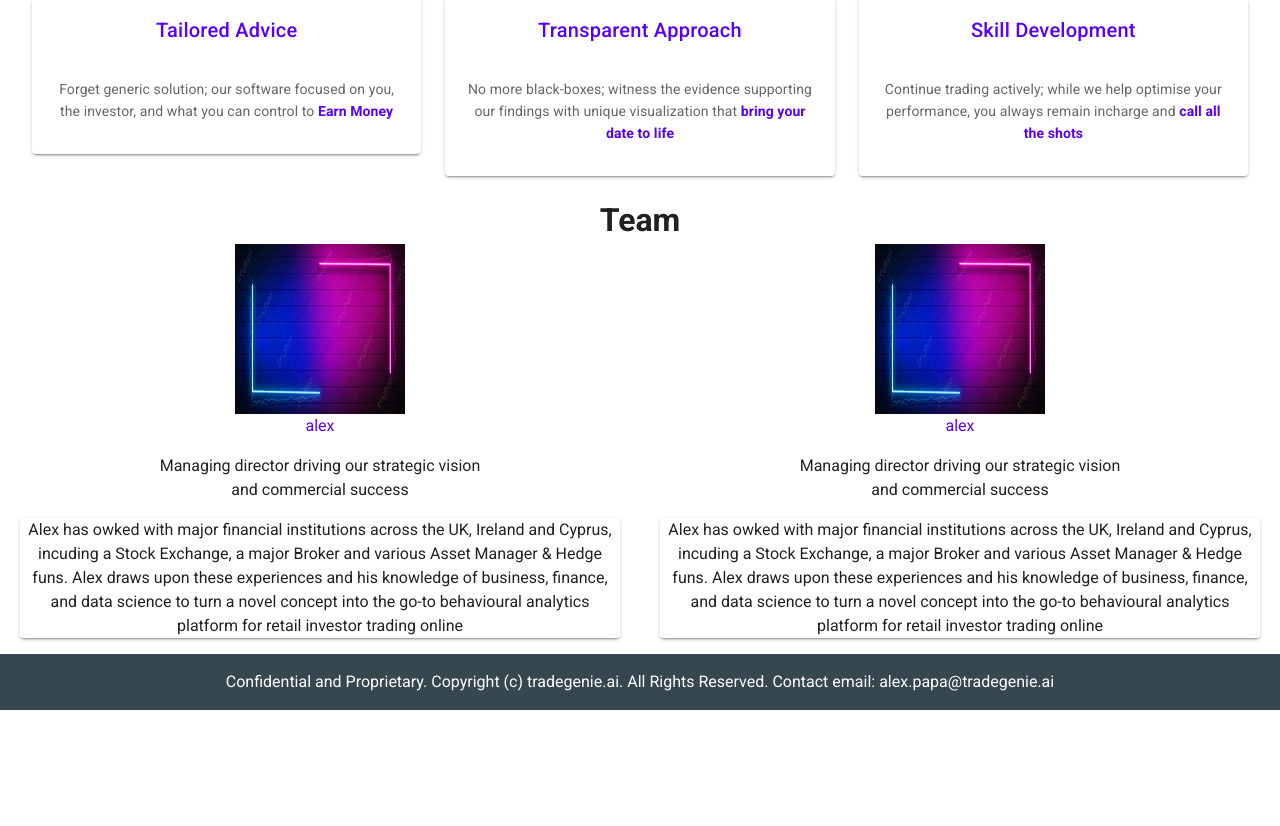
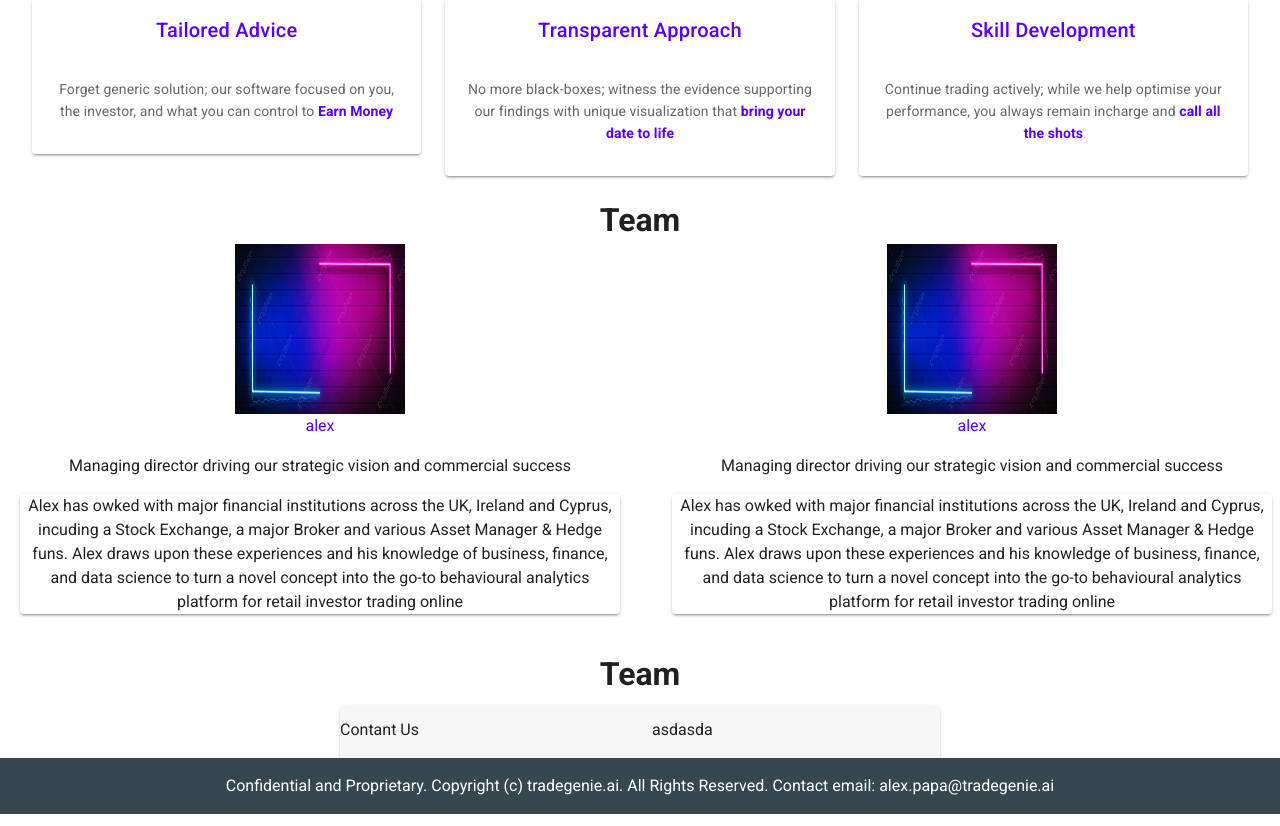
Before and after one commit to iman-akbar/UiTest, a Vue app: page / in a window 1280 px wide. Shown: the part 1300-2126 px from the top of the page. Before the commit the page ends 2022 px from the top, so only its background shows below. Built offline with nearby package versions, Linux system fonts and the light colour scheme.

Commit message:
team json

```diff
--- a/src/components/HelloWorld.vue
+++ b/src/components/HelloWorld.vue
@@ -77,59 +77,38 @@
       <div ref="team" class="mt-5">
         <h1 class="text-center">Team</h1>
         <v-row align="center" justify="center">
-          <v-col>
+          <v-col v-for="teamItem in teamItem" :key="teamItem">
             <div class="text-center ml-3">
               <v-avatar tile color="blue" size="170">
                 <img
-                  src="../assets/pngtree-modern-double-color-futuristic-neon-background-picture-image_1181573.jpg"
-                  alt="John"
+                  :src="require(`../assets/${teamItem.photo}`)"
+                  alt="foto"
+                  class="img-card"
                 />
               </v-avatar>
-              <p style="color: #5800ff">alex</p>
-              <p>
-                Managing director driving our strategic vision<br />
-                and commercial success
-              </p>
+              <p style="color: #5800ff">{{ teamItem.name }}</p>
+              <p>{{ teamItem.role }}</p>
               <v-card class="mx-auto" max-width="600">
                 <p>
-                  Alex has owked with major financial institutions across the
-                  UK, Ireland and Cyprus, incuding a Stock Exchange, a major
-                  Broker and various Asset Manager & Hedge funs. Alex draws upon
-                  these experiences and his knowledge of business, finance, and
-                  data science to turn a novel concept into the go-to
-                  behavioural analytics platform for retail investor trading
-                  online
-                </p>
-              </v-card>
-            </div>
-          </v-col>
-          <v-col>
-            <div class="text-center mr-3">
-              <v-avatar tile color="blue" size="170">
-                <img
-                  src="../assets/pngtree-modern-double-color-futuristic-neon-background-picture-image_1181573.jpg"
-                  alt="John"
-                />
-              </v-avatar>
-              <p style="color: #5800ff">alex</p>
-              <p>
-                Managing director driving our strategic vision<br />
-                and commercial success
-              </p>
-              <v-card class="mx-auto" max-width="600">
-                <p>
-                  Alex has owked with major financial institutions across the
-                  UK, Ireland and Cyprus, incuding a Stock Exchange, a major
-                  Broker and various Asset Manager & Hedge funs. Alex draws upon
-                  these experiences and his knowledge of business, finance, and
-                  data science to turn a novel concept into the go-to
-                  behavioural analytics platform for retail investor trading
-                  online
+                  {{ teamItem.description }}
                 </p>
               </v-card>
             </div>
           </v-col>
         </v-row>
+      </div>
+      <div ref="contact" class="mt-5">
+        <h1 class="text-center">Team</h1>
+        <v-card class="mx-auto mt-5" max-width="600" color="#F7F7F7">
+          <v-row>
+            <v-col>
+              <p>Contant Us</p>
+            </v-col>
+            <v-col>
+              <p>asdasda</p>
+            </v-col>
+          </v-row>
+        </v-card>
       </div>
       <v-footer color="blue-grey darken-3 white--text" padless>
         <v-row>
@@ -150,6 +129,24 @@ export default {
   name: "HelloWorld",
 
   data: () => ({
+    teamItem: [
+      {
+        photo:
+          "pngtree-modern-double-color-futuristic-neon-background-picture-image_1181573.jpg",
+        name: "alex",
+        role: "Managing director driving our strategic vision and commercial success",
+        description:
+          "Alex has owked with major financial institutions across the UK, Ireland and Cyprus, incuding a Stock Exchange, a major Broker and various Asset Manager & Hedge funs. Alex draws upon these experiences and his knowledge of business, finance, and data science to turn a novel concept into the go-to behavioural analytics platform for retail investor trading online",
+      },
+      {
+        photo:
+          "pngtree-modern-double-color-futuristic-neon-background-picture-image_1181573.jpg",
+        name: "alex",
+        role: "Managing director driving our strategic vision and commercial success",
+        description:
+          "Alex has owked with major financial institutions across the UK, Ireland and Cyprus, incuding a Stock Exchange, a major Broker and various Asset Manager & Hedge funs. Alex draws upon these experiences and his knowledge of business, finance, and data science to turn a novel concept into the go-to behavioural analytics platform for retail investor trading online",
+      },
+    ],
     cardItem: [
       {
         title: " Tailored Advice",
```
